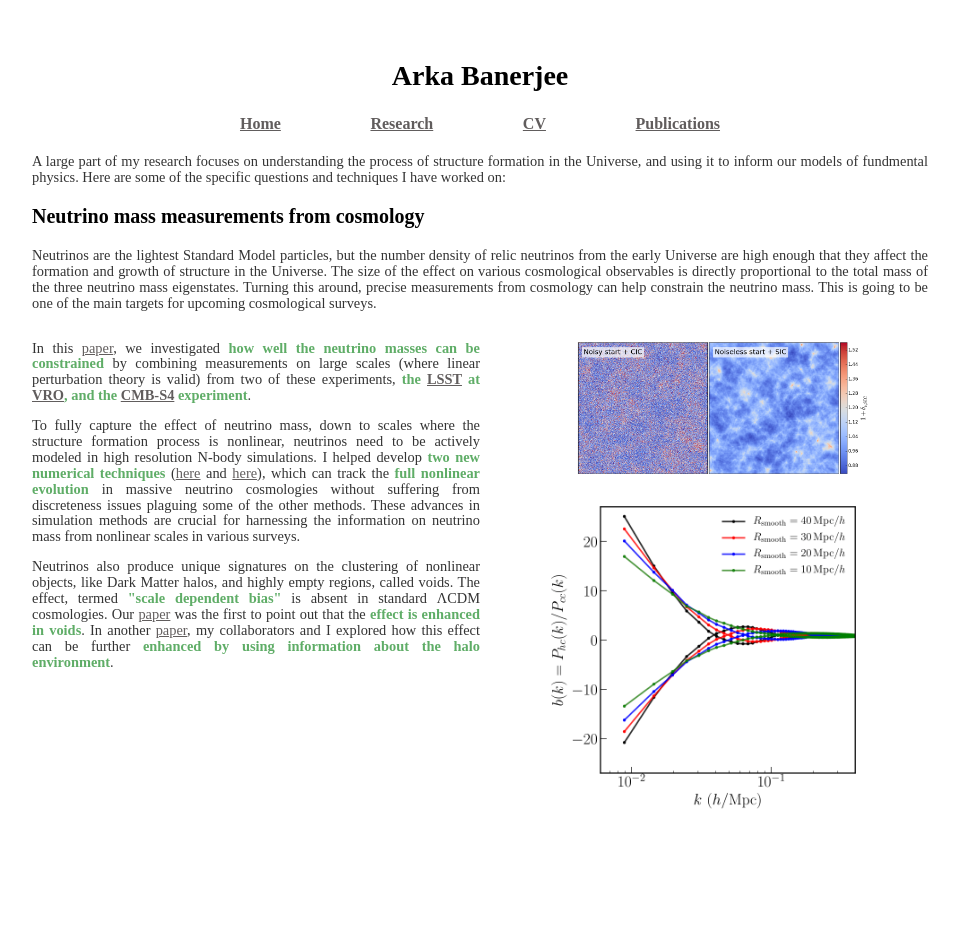
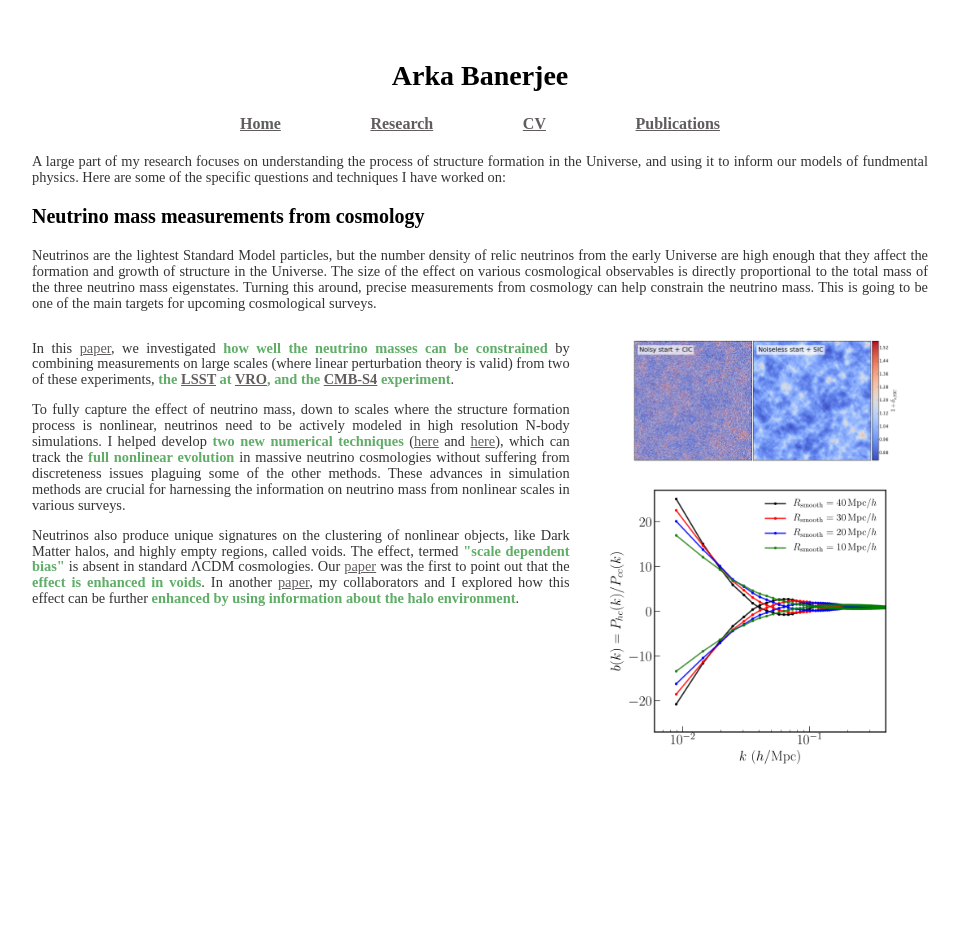
Before and after one commit to arkabanerjee/arkabanerjee.github.io, a Jekyll site: the page built from research/index.html, in a window 1280 px wide. Shown: the top 947 px of the page, without its empty margins (160-1119 px from the left). Built offline with Jekyll 4.4.1, drawn with Linux system fonts in a browser that asks for light colours.

```diff
--- a/css/main.css
+++ b/css/main.css
@@ -60,7 +60,7 @@
     display: block;
     margin-left: auto;
     margin-right: auto;
-    width: 75%;
+    width: 85%;
   }
 
 strong{
--- a/research/index.html
+++ b/research/index.html
@@ -8,12 +8,12 @@
     <h3><strong>Neutrino mass measurements from cosmology</strong></h3>
     <p align=”justify”>Neutrinos are the lightest Standard Model particles, but the number density of relic neutrinos from the early Universe are high enough that they affect the formation and growth of structure in the Universe. The size of the effect on various cosmological observables is directly proportional to the total mass of the three neutrino mass eigenstates. Turning this around, precise measurements from cosmology can help constrain the neutrino mass. This is going to be one of the main targets for upcoming cosmological surveys. </p>
     <div style="width: 100%;">
-        <div style="width: 50%;  height: 600px; float: left; overflow: auto;">
+        <div style="width: 60%;  height: 600px; float: left; overflow: auto;">
              <p align=”justify”>In this <a href="https://arxiv.org/abs/1612.07126">paper</a>, we investigated <b>how well the neutrino masses can be constrained</b> by combining measurements on large scales (where linear perturbation theory is valid) from two of these experiments, <b>the <a href="https://www.lsst.org/about">LSST</a> at <a href="https://www.vro.org/">VRO</a>, and the <a href="CMB-S4">CMB-S4</a> experiment</b>.</p>
              <p align=”justify”>To fully capture the effect of neutrino mass, down to scales where the structure formation process is nonlinear, neutrinos need to be actively modeled in high resolution N-body simulations. I helped develop <b>two new numerical techniques</b> (<a href="https://arxiv.org/abs/1606.06167">here</a> and <a href="https://arxiv.org/abs/1801.03906">here</a>), which can track the <b>full nonlinear evolution</b> in massive neutrino cosmologies without suffering from discreteness issues plaguing some of the other methods. These advances in simulation methods are crucial for harnessing the information on neutrino mass from nonlinear scales in various surveys.</p>
              <p align=”justify”>Neutrinos also produce unique signatures on the clustering of nonlinear objects, like Dark Matter halos, and highly empty regions, called voids. The effect, termed <b>"scale dependent bias"</b> is absent in standard ΛCDM cosmologies. Our <a href="https://arxiv.org/abs/1606.06167">paper</a> was the first to point out that the <b>effect is enhanced in voids</b>. In another <a href="https://arxiv.org/abs/1907.06598">paper</a>, my collaborators and I explored how this effect can be further <b>enhanced by using information about the halo environment</b>.</p>
         </div>
-        <div style="margin-left: 50%; height: 600px;">
+        <div style="margin-left: 60%; height: 600px;">
             <img src="pic_vs_sic.png" class="center">
             <img src="Final_split.png" class="center" >
         </div>
@@ -21,11 +21,11 @@
     <h3><strong>Dark Matter Self-interactions</strong></h3>
     <p align=”justify”>While cosmology and other extragalactic phenomena provide the strongest evidence for an invisible clustering component of the Universe called Dark Matter, very little is currently know about the microphysical nature of Dark Matter. As more precise cosmological data from various experiments comes in over the next decade, it is worthwhile to ask if this data can be used to say something about the properties of Dark Matter. One topic that has garnered a lot of interest is whether Dark Matter has strong self-interactions, and the signatures of these self-interactions on various cosmological observables.</p>
     <div style="width: 100%;">
-        <div style="width: 50%; height: 500px; float: left; overflow: auto;">
+        <div style="width: 60%; height: 500px; float: left; overflow: auto;">
             <p align=”justify”>To explore the effects of self-interactions in detail, I helped develop <b>code</b> (described <a href="https://arxiv.org/abs/1906.12026">here</a>) that could be used to <b>study the most general elastic cross sections</b>. Using simulations run with this code, we found in this <a href="https://arxiv.org/abs/1906.12026">paper</a> that <b>weak lensing measurements around massive clusters</b> can provide very <b>tight constraints</b> on the interaction strength at cluster scale.</p>
             <p>In another <a href="https://arxiv.org/abs/2001.08754">paper</a>, we studied self-interactions on the <b>Milky Way scales</b>, and found that self-interactions leave <b>distinct imprints on the satellite populations</b> of a Milky Way like system, both in radial distributions, and velocity distributions. Self interactions can also produce other exotic phenomena, such as the <b><a href="https://arxiv.org/abs/1712.04841">warping</a> of disc galaxies</b> as they fall into clusters. As part of the <b>LSST Dark Matter group</b>, I helped put together this <a href="https://arxiv.org/abs/1902.01055">document</a> which explores how the LSST survey at VRO can help constrain various dark matter models.</p>
         </div>
-        <div style="margin-left: 50%; height: 500px;">
+        <div style="margin-left: 60%; height: 500px;">
             <img src="projected.png"  class="center">
         </div>
     </div>
@@ -34,21 +34,21 @@
     <h3><strong>New summary statistics for cosmology</strong></h3>
     <p align=”justify”>The most widely used statistic for capturing cosmological data is the two-point function, or its Fourier transform, the power spectrum. While this is a complete statistical description of a Gaussian random field (which our Universe is expected to be at early times, and on large scales, even today), it does not capture all the information in the field of interest (galaxy clustering or lensing) once gravitational collapse becomes nonlinear. We, therefore, need other summary statistics to describe clustering on small nonlinear scales to harness maximal information from cosmological surveys.</p>
 	<div style="width: 100%;">
-        <div style="width: 50%; height: 500px; float: left; overflow: auto;">
+        <div style="width: 60%; height: 500px; float: left; overflow: auto;">
             <p align=”justify”>In collaboration with Tom Abel, I have worked on <b>developing a (set of) new  summary statistics</b> that is sensitive to all <b>higher order clustering</b> in the data, while being <b>computationally cheap</b> to calculate. These statistics comprise the distributions of distances to various nearest neighbor data points from a set of volume filling randoms. The first <a href="https://arxiv.org/abs/2007.13342">paper</a> using these statistics (named kNN-CDF) explored the <b>improvement in cosmological parameter constraints</b> (over the two-point function) from mildly nonlinear scales. </p>
             <p align=”justify”>I was also part of a <a href="https://arxiv.org/abs/1911.11158">paper</a> that investigated parameter constraints from yet another statistic that is sensitive to higher order clustering - the 1-point denisty distribution function.</p>
         </div>
-        <div style="margin-left: 50%; height: 500px;">
+        <div style="margin-left: 60%; height: 500px;">
             <img src="halo_constraints.png"  class="center">
         </div>
     </div>
     <h3><strong>N-body Simulation suites and Emulators</strong></h3>
     <p align=”justify”>In the coming decades, most cosmological analyses will make use of results from suites of high resolution N-body simulations run over a wide parameter range. Among other uses, these simulation efforts are the starting points for the most promising methods of simultaneously learning about both cosmology and galaxy formation processes, which are entangled on scales where future cosmological surveys will have the most precise data. I have been involved in some of the largest simulation efforts of this sort in the world. These include the <a href ="https://aemulusproject.github.io/">Aemulus project</a>, the <a href="https://github.com/franciscovillaescusa/Quijote-simulations">Quijote simulations</a>, the <a href="https://franciscovillaescusa.github.io/hades.html">Hades simulations</a>, and the <a href="http://www.unitsims.org/">UNIT simulations</a>.</p>
     <div style="width: 100%;">
-        <div style="width: 50%; height: 300px; float: left; overflow: auto;">
+        <div style="width: 60%; height: 300px; float: left; overflow: auto;">
             <p align=”justify”>In the <a href ="https://aemulusproject.github.io/">Aemulus project</a>, we aim to combine the outputs of the <b>N-body simulations</b>, along with <b>models of the galaxy-halo connection</b>, and <b>machine learning techniques</b> to make accurate predictions for various nonlinear observables as a function of cosmology. These predictions can then be compared to data from surveys to <b>jointly constrain cosmological parameters and galaxy formation physics</b>. </p>
         </div>
-        <div style="margin-left: 50%; height: 300px;">
+        <div style="margin-left: 60%; height: 300px;">
             <img src="flowchart.png"  class="center">
             <p style="text-align:center;"> Courtesy: Jeremy Tinker</p>
         </div>
```
